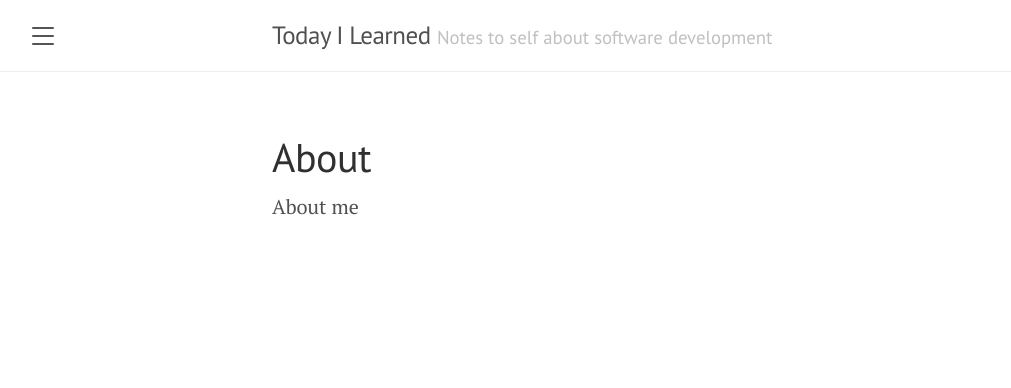
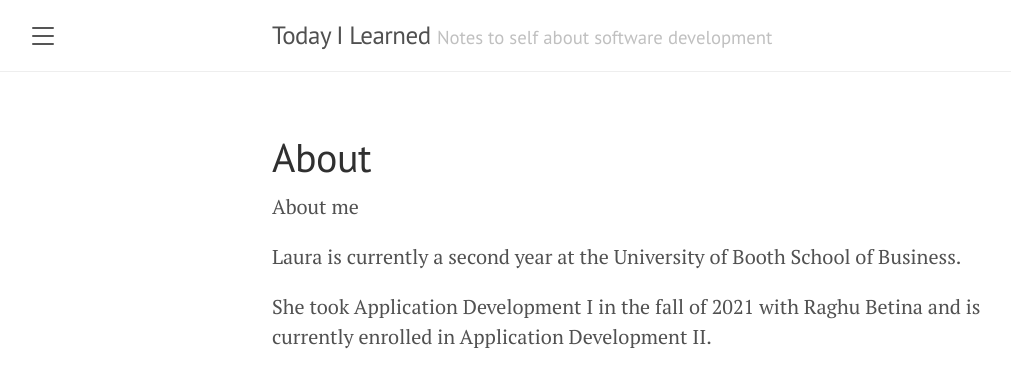
Before and after one commit to lepst0928/blog, a Jekyll site: the page built from about.md, in a window 1280 px wide. Shown: the top 388 px of the page, without its empty margins (8-1019 px from the left). Built offline with Jekyll 4.4.1, drawn with Linux system fonts in a browser that asks for light colours.

Commit message:
Update about.md

```diff
--- a/about.md
+++ b/about.md
@@ -4,3 +4,7 @@ title: About
 ---
 
 About me
+
+Laura is currently a second year at the University of Booth School of Business.
+
+She took Application Development I in the fall of 2021 with Raghu Betina and is currently enrolled in Application Development II.
```
